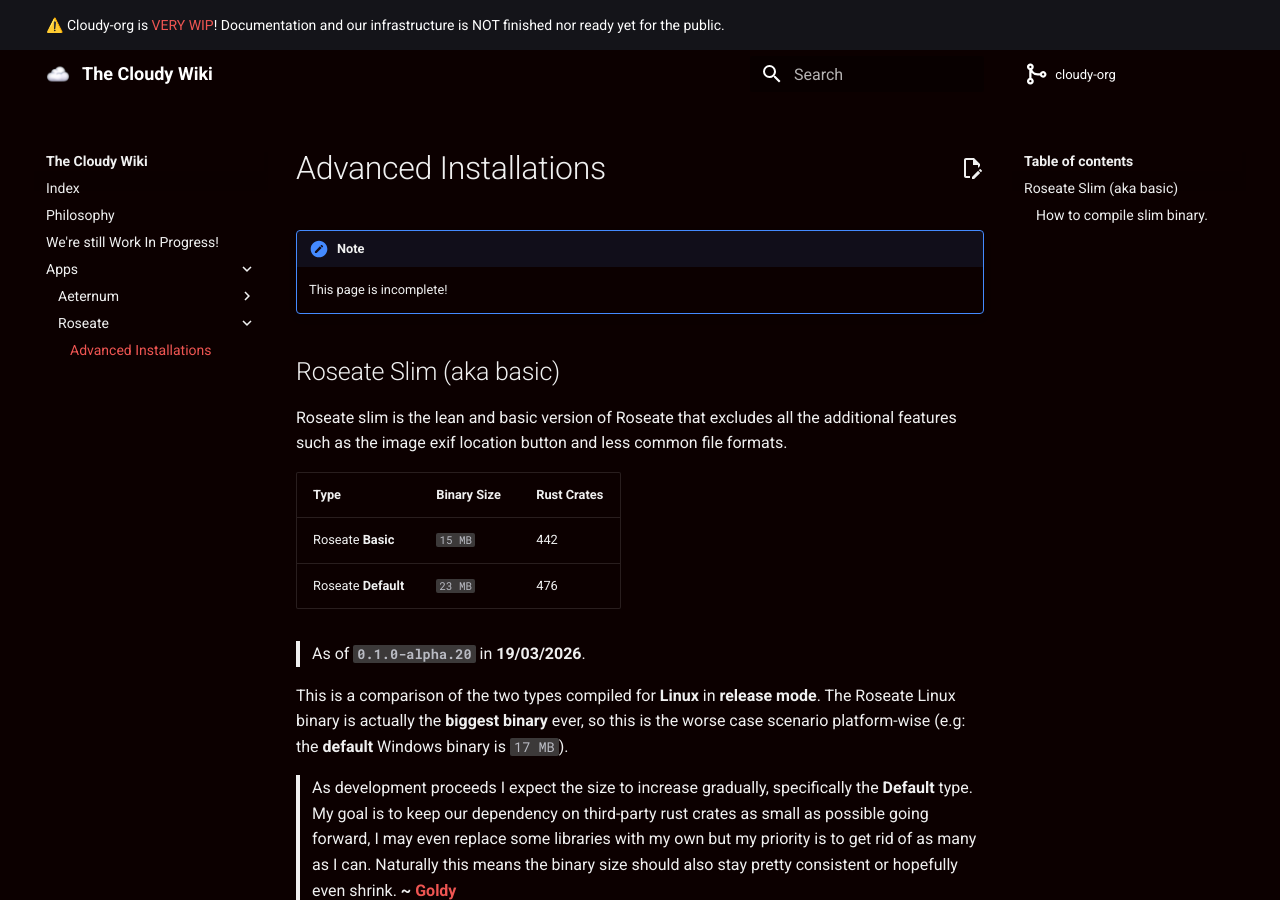
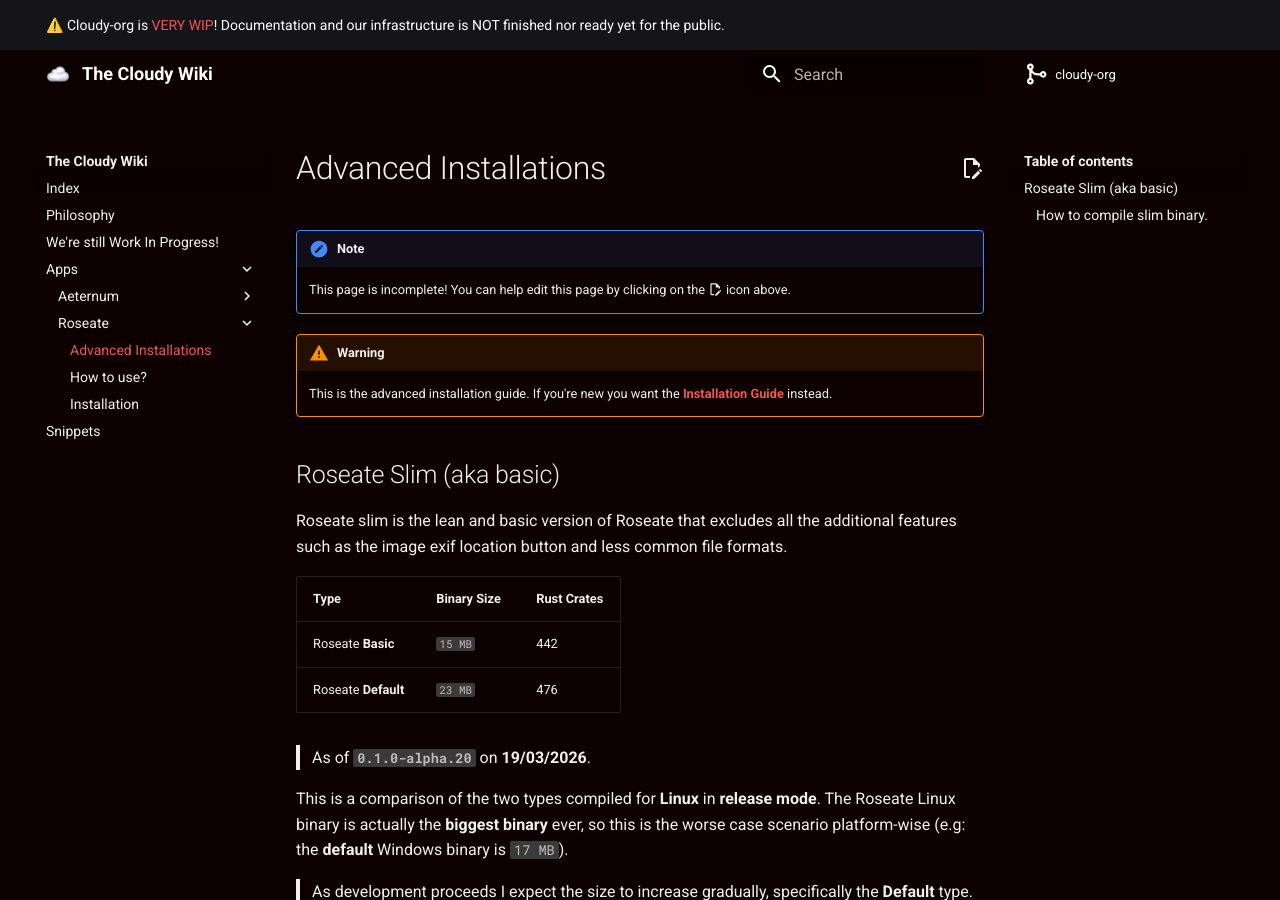
Before and after one commit to cloudy-org/wiki, an MkDocs documentation site: the page built from docs/apps/roseate/advanced_installs.md, in a window 1280 px wide and 900 px high. Built offline with MkDocs 1.6.1 and Material for MkDocs 9.7.7, drawn with Linux system fonts in a browser that asks for light colours.

Commit message:
refactor(roseate): move how to use section to separate markdown file, add index to roseate index and add wip snippet

```diff
--- a/docs/apps/roseate/advanced_installs.md
+++ b/docs/apps/roseate/advanced_installs.md
@@ -1,7 +1,9 @@
 # Advanced Installations
 
-!!! note
-    This page is incomplete!
+--8<-- "wip-page.md"
+
+!!! warning
+    This is the advanced installation guide. If you're new you want the **[Installation Guide](./installation.md)** instead.
 
 ## Roseate Slim (aka basic)
 Roseate slim is the lean and basic version of Roseate that excludes all the additional features such as the image exif location button and less common file formats.
@@ -11,7 +13,7 @@ Roseate slim is the lean and basic version of Roseate that excludes all the addi
 | Roseate **Basic** | `15 MB`  | 442 |
 | Roseate **Default** | `23 MB` | 476 |
 
-> As of **`0.1.0-alpha.20`** in **19/03/2026**.
+> As of **`0.1.0-alpha.20`** on **19/03/2026**.
 
 This is a comparison of the two types compiled for **Linux** in **release mode**. The Roseate Linux binary is actually the **biggest binary** ever, so this is the worse case scenario platform-wise (e.g: the **default** Windows binary is `17 MB`).
 
--- /dev/null
+++ b/docs/apps/roseate/installation.md
@@ -0,0 +1,3 @@
+# Installation
+
+--8<-- "wip-page.md"
--- /dev/null
+++ b/docs/snippets/wip-page.md
@@ -0,0 +1,2 @@
+!!! note
+    This page is incomplete! You can help edit this page by clicking on the :material-file-edit-outline: icon above.
--- a/mkdocs.yml
+++ b/mkdocs.yml
@@ -22,6 +22,12 @@ markdown_extensions:
       slugify: !!python/object/apply:pymdownx.slugs.slugify
         kwds:
           case: lower
+  - pymdownx.snippets:
+      base_path: ["docs/snippets"]
+      check_paths: true
+  - pymdownx.emoji:
+      emoji_index: !!python/name:material.extensions.emoji.twemoji
+      emoji_generator: !!python/name:material.extensions.emoji.to_svg
 
 theme:
   name: material
```
Also changed, not shown: docs/apps/roseate/how_to_use.md (added, +66 -0 lines), docs/apps/roseate/index.md (+5 -64 lines).
